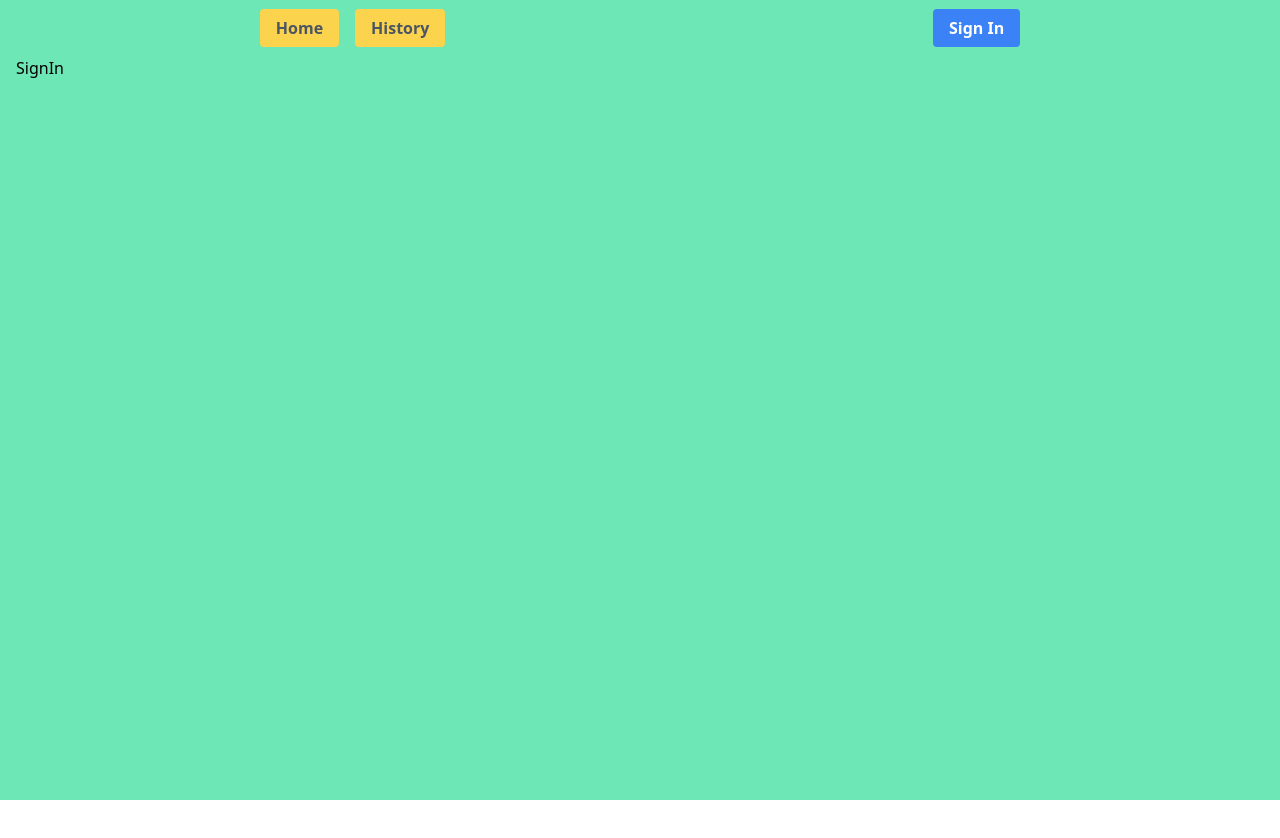
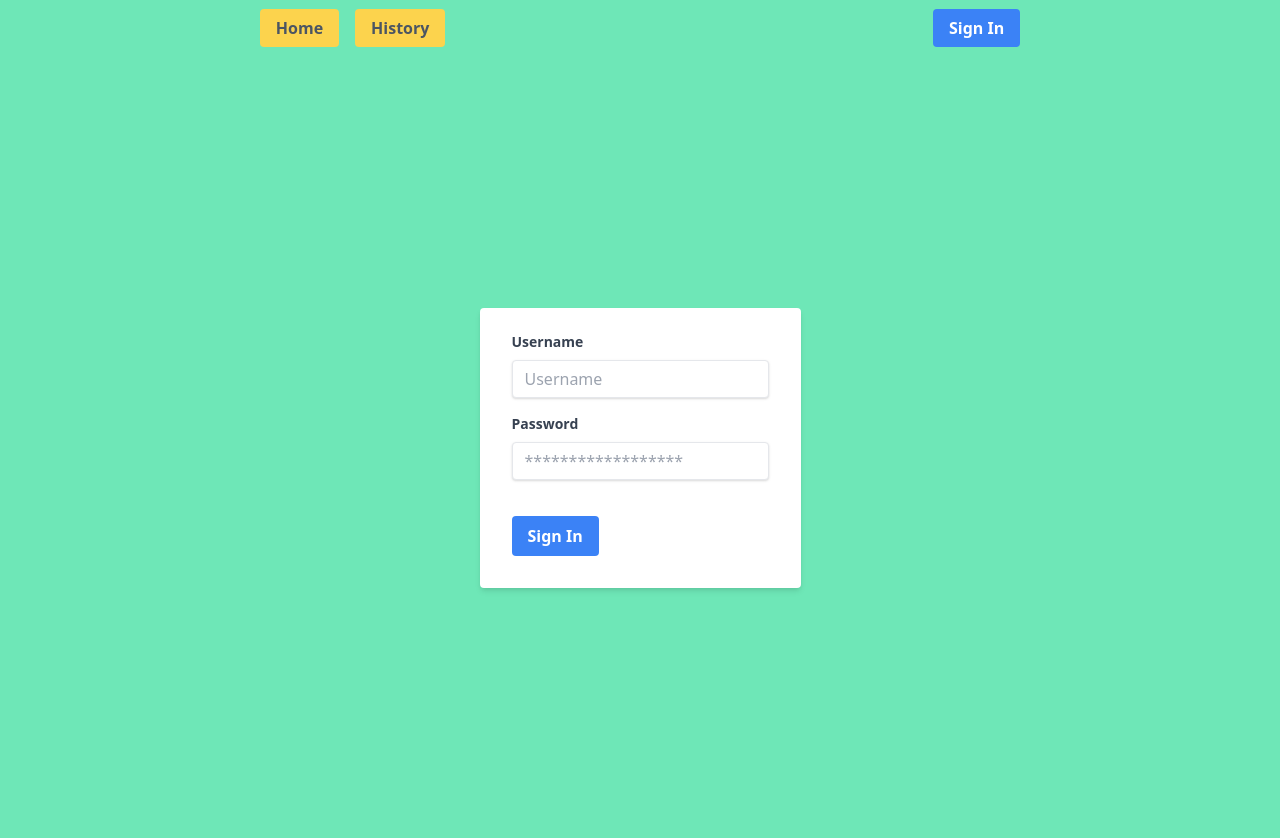
Before and after one commit to andrei-kozel/cm_pokemons_inl2, a React (Create React App) app: page /signin in a window 1280 px wide. Shown: the top 838 px of the page. Before the commit the page ends 800 px from the top, so only its background shows below. Built offline with nearby package versions, Linux system fonts and the light colour scheme.

Commit message:
protected routes and fake auth with localStorage

```diff
--- a/src/App.js
+++ b/src/App.js
@@ -1,9 +1,11 @@
 import { Routes } from "./routes/Routes";
 import { Container } from "./components/container/Container";
 import { Navigation } from "./components/navigation/desktop/Navigation";
+import { AuthenticationContextProvider } from "./shared/provider/auth";
 
 function App() {
   return (
+    <AuthenticationContextProvider>
       <div className="bg-green-300 min-h-screen">
         <Container>
           <Routes>
@@ -11,6 +13,7 @@ function App() {
           </Routes>
         </Container>
       </div>
+    </AuthenticationContextProvider>
   );
 }
 
--- a/src/components/navigation/desktop/Navigation.js
+++ b/src/components/navigation/desktop/Navigation.js
@@ -1,33 +1,48 @@
-import React from "react";
+import React, { useContext } from "react";
 import { Link } from "react-router-dom";
+import { AuthenticationContext } from "../../../shared/provider/auth";
 
 export const Navigation = () => {
+  const [user, setUser] = useContext(AuthenticationContext);
+
+  const handleLaogOut = () => {
+    localStorage.removeItem("user");
+    setUser(null);
+  };
+
   return (
     <div className="py-4 flex flex-row justify-around items-center">
       <div className="">
         <Link
           to="/"
-          class="mx-2 bg-yellow-300 hover:bg-yellow-400 text-gray-600 font-bold py-2 px-4 rounded"
+          className="mx-2 bg-yellow-300 hover:bg-yellow-400 text-gray-600 font-bold py-2 px-4 rounded"
         >
           Home
         </Link>
         <Link
           to="/history"
-          class="mx-2 bg-yellow-300 hover:bg-yellow-400 text-gray-600 font-bold py-2 px-4 rounded"
+          className="mx-2 bg-yellow-300 hover:bg-yellow-400 text-gray-600 font-bold py-2 px-4 rounded"
         >
           History
         </Link>
       </div>
       <div>
-        <Link
-          to="/signin"
-          class="mx-2 bg-blue-500 hover:bg-blue-700 text-white font-bold py-2 px-4 rounded"
-        >
-          Sign In
-        </Link>
-        {/* <button class="mx-2 bg-blue-500 hover:bg-blue-700 text-white font-bold py-2 px-4 rounded">
-          Log Out
-        </button> */}
+        {user ? (
+          <Link
+            to="/"
+            className="mx-2 bg-blue-500 hover:bg-blue-700 text-white font-bold py-2 px-4 rounded"
+            onClick={handleLaogOut}
+          >
+            Log Out
+          </Link>
+        ) : (
+          <Link
+            to="/signin"
+            className="mx-2 bg-blue-500 hover:bg-blue-700 text-white font-bold py-2 px-4 rounded"
+          >
+            Sign In
+          </Link>
+        )}
       </div>
     </div>
   );
--- a/src/routes/Routes.js
+++ b/src/routes/Routes.js
@@ -1,20 +1,41 @@
-import React from "react";
-import { BrowserRouter, Switch, Route } from "react-router-dom";
+import React, { useContext } from "react";
+import { BrowserRouter, Switch, Route, Redirect } from "react-router-dom";
 import RoutingPath from "./RoutingPath";
 import { HomeView } from "../view/homeview/HomeView";
 import { HistoryView } from "../view/historyview/HistoryView";
+import { SignInView } from "../view/signinview/SignInView";
+import { AuthenticationContext } from "../shared/provider/auth";
 
-export const Routes = ({ children }) => (
+export const Routes = ({ children }) => {
+  const [user] = useContext(AuthenticationContext);
+
+  return (
     <BrowserRouter>
       {children}
       <Switch>
+        <Route exac path={RoutingPath.signInView} component={SignInView} />
         <Route
           exac
-        path={RoutingPath.signInView}
-        component={() => <p>SignIn</p>}
+          path={RoutingPath.historyview}
+          render={() => {
+            return user ? (
+              <HistoryView />
+            ) : (
+              <Redirect to={RoutingPath.signInView} />
+            );
+          }}
         />
-      <Route exac path={RoutingPath.historyview} component={HistoryView} />
-      <Route path={RoutingPath.homeView} component={HomeView} />
+        <Route
+          path={RoutingPath.homeView}
+          render={() => {
+            return user ? (
+              <HomeView />
+            ) : (
+              <Redirect to={RoutingPath.signInView} />
+            );
+          }}
+        />
       </Switch>
     </BrowserRouter>
   );
+};
--- a/src/routes/RoutingPath.js
+++ b/src/routes/RoutingPath.js
@@ -2,6 +2,7 @@ const homeView = "/";
 const signInView = "/signin";
 const historyview = "/history";
 
+// eslint-disable-next-line import/no-anonymous-default-export
 export default {
   homeView,
   signInView,
--- /dev/null
+++ b/src/shared/provider/auth/index.js
@@ -0,0 +1,21 @@
+import React, { useState, useEffect } from "react";
+
+export const AuthenticationContext = React.createContext(null);
+
+export const AuthenticationContextProvider = ({ children }) => {
+  const [user, setUser] = useState(null);
+
+  useEffect(() => {
+    const usr = localStorage.getItem("user");
+    if (usr) {
+      const loggedInUser = JSON.parse(usr);
+      setUser(loggedInUser);
+    }
+  }, []);
+
+  return (
+    <AuthenticationContext.Provider value={[user, setUser]}>
+      {children}
+    </AuthenticationContext.Provider>
+  );
+};
--- /dev/null
+++ b/src/shared/provider/history/index.js
@@ -0,0 +1 @@
+const CountContext = React.createContext();
--- /dev/null
+++ b/src/view/signinview/SignInView.js
@@ -0,0 +1,73 @@
+import React, { useState, useContext } from "react";
+import { Link } from "react-router-dom";
+import { AuthenticationContext } from "../../shared/provider/auth";
+
+export const SignInView = () => {
+  const [username, setUsername] = useState("");
+  const [password, setPassword] = useState("");
+
+  const [user, setUser] = useContext(AuthenticationContext);
+
+  const handleSignIn = (e) => {
+    e.preventDefault();
+    const usr = { name: username, password: password };
+    setUser(usr);
+    localStorage.setItem("user", JSON.stringify(usr));
+  };
+
+  if (user) {
+    return (
+      <p className="flex items-center justify-center min-h-screen">
+        Hello, {user.name}
+      </p>
+    );
+  }
+
+  return (
+    <div className="flex items-center justify-center min-h-screen">
+      <form className="bg-white shadow-md rounded px-8 pt-6 pb-8 mb-4">
+        <div className="mb-4">
+          <label
+            className="block text-gray-700 text-sm font-bold mb-2"
+            htmlFor="username"
+          >
+            Username
+          </label>
+          <input
+            className="shadow appearance-none border rounded w-full py-2 px-3 text-gray-700 leading-tight focus:outline-none focus:shadow-outline"
+            id="username"
+            type="text"
+            placeholder="Username"
+            value={username}
+            onChange={({ target }) => setUsername(target.value)}
+          />
+        </div>
+        <div className="mb-6">
+          <label
+            className="block text-gray-700 text-sm font-bold mb-2"
+            htmlFor="password"
+          >
+            Password
+          </label>
+          <input
+            className="shadow appearance-none border  rounded w-full py-2 px-3 text-gray-700 mb-3 leading-tight focus:outline-none focus:shadow-outline"
+            id="password"
+            type="password"
+            placeholder="******************"
+            value={password}
+            onChange={({ target }) => setPassword(target.value)}
+          />
+        </div>
+        <div className="flex items-center justify-between">
+          <Link
+            to="/"
+            className="bg-blue-500 hover:bg-blue-700 text-white font-bold py-2 px-4 rounded focus:outline-none focus:shadow-outline"
+            onClick={handleSignIn}
+          >
+            Sign In
+          </Link>
+        </div>
+      </form>
+    </div>
+  );
+};
```
Lines whose indentation alone changed are shown as unchanged.
